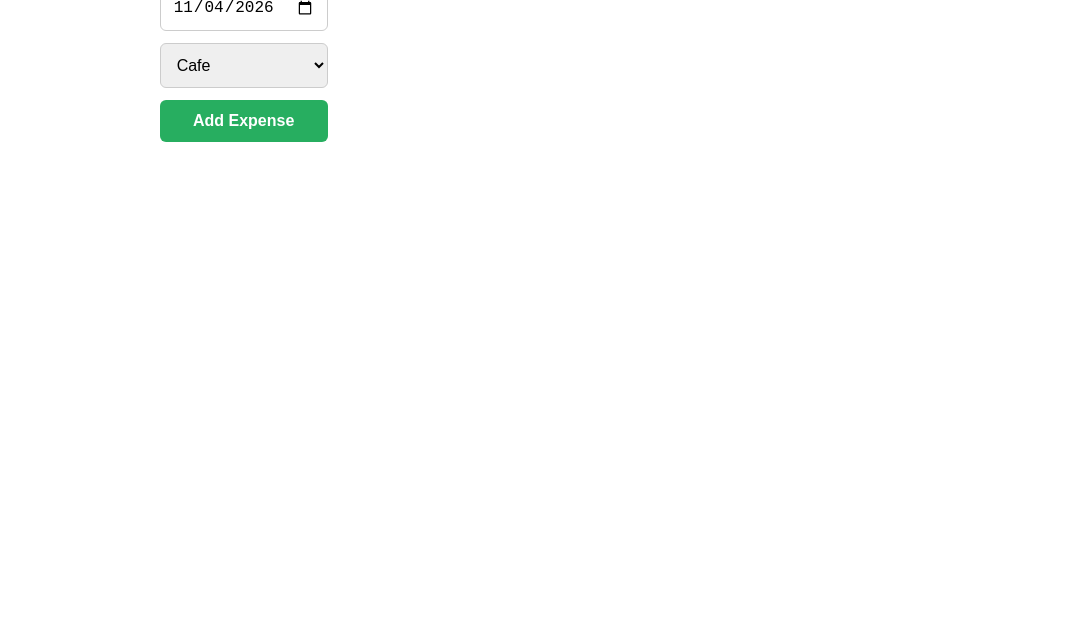
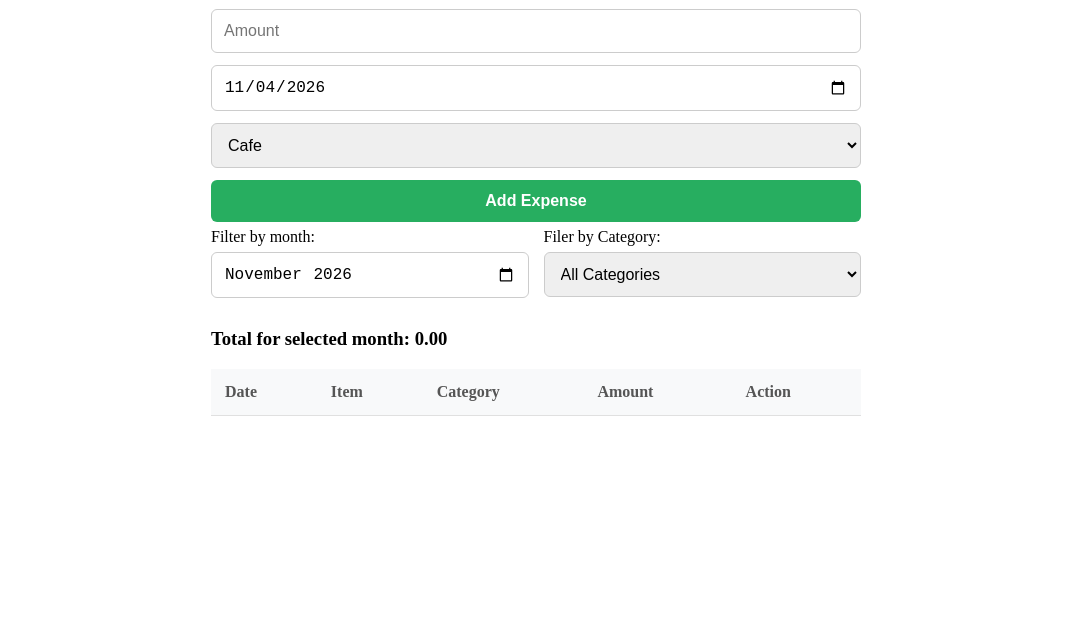
Before and after one commit to NithinAravindRR/my-spending-monitor, a plain HTML site: page index.html in a window 1280 px wide. Shown: the part 171-800 px from the top of the page, without its empty margins (104-1175 px from the left). Drawn offline with Linux system fonts and the light colour scheme.

Commit message:
Update style.css

```diff
--- a/style.css
+++ b/style.css
@@ -5,11 +5,8 @@ body {
       background-color: #f4f7f6;
       margin: 0;
       padding: 40px 20px;
-      overflow-x: auto;
 }
 .container {
-      display: flex;
-      justify-content: center;
       max-width: 650px;
       margin: 0 auto;
       background: white;
```
